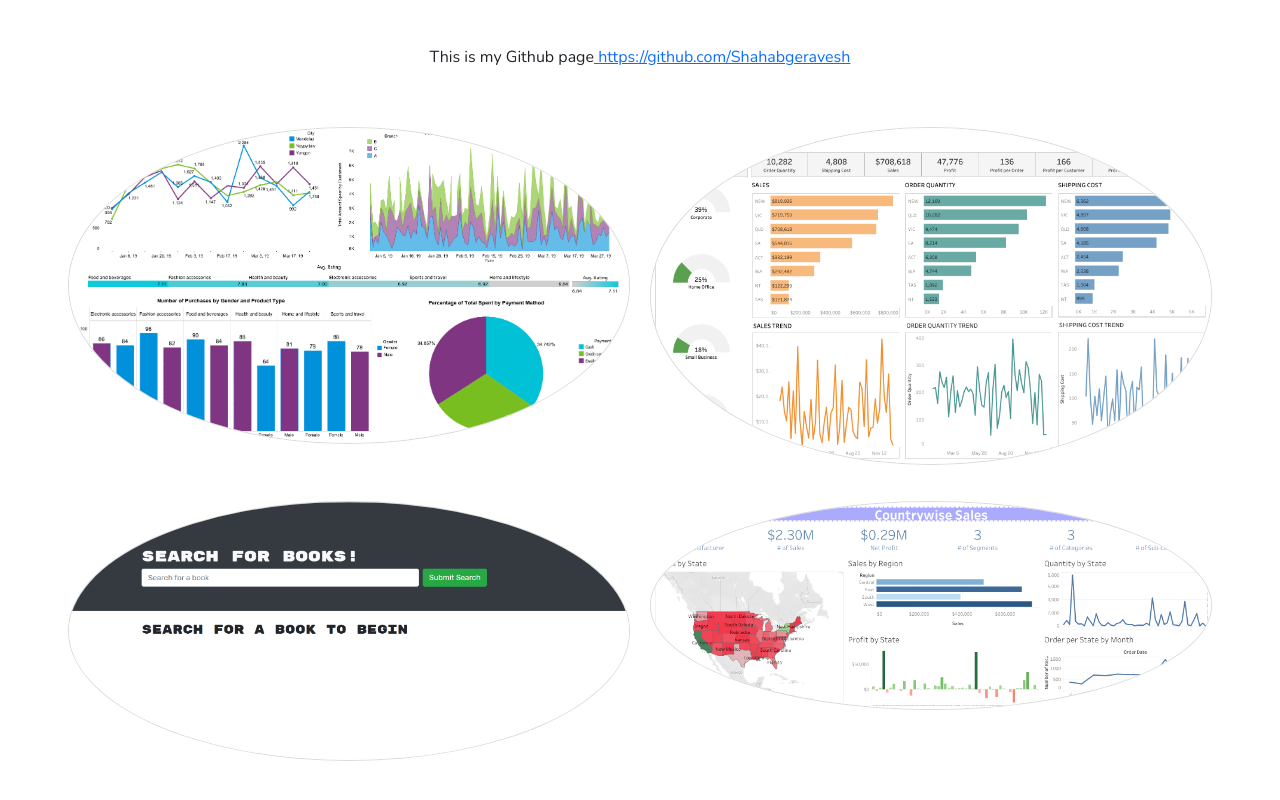
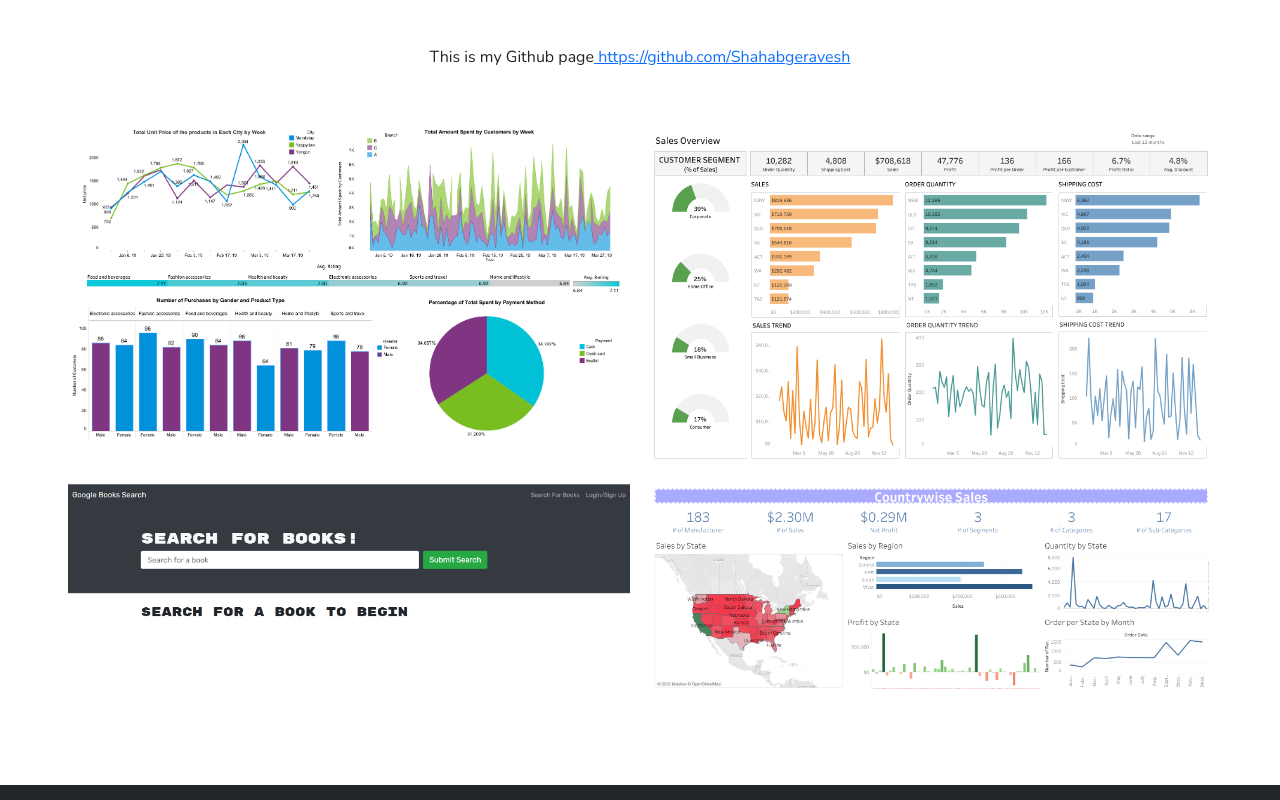
Before and after one commit to Shahabgeravesh/portfoliomain, a React (Create React App) app: page / in a window 1280 px wide. Shown: the part 1960-2760 px from the top of the page. Built offline with nearby package versions, Linux system fonts and the light colour scheme.

Commit message:
fixed img classname issue

```diff
--- a/src/screens/aboutMe/AboutMe.jsx
+++ b/src/screens/aboutMe/AboutMe.jsx
@@ -10,7 +10,7 @@ function AboutMe() {
 
             </div>
             <div className="about__container">
-                <img src={Avatar} alt="Shahab Avatar" />
+                <img className="aboutimg" src={Avatar} alt="Shahab Avatar" />
                 <h5 ClassName="about-text">I'm a Data Scientist and a Fullstack Web Developer. My Interests are building new Web Technologies and Products, Data Analytics, Machine Learning, and Deep Learning. I apply my passion for developing products with MERN Stack.</h5>
 
             </div>
--- a/src/screens/aboutMe/aboutMe.css
+++ b/src/screens/aboutMe/aboutMe.css
@@ -8,7 +8,7 @@
 
 }
 
-img{
+.aboutimg{
     display: flex inline-block;
     justify-content: flex-end;
     border-radius:50%;
@@ -17,8 +17,9 @@ margin-bottom:1rem;
 }
 
 .about-text{
-max-width:600px;
-display:inline-block;
+
+display:flex;
+justify-content: center center;
 
 }
 
```
